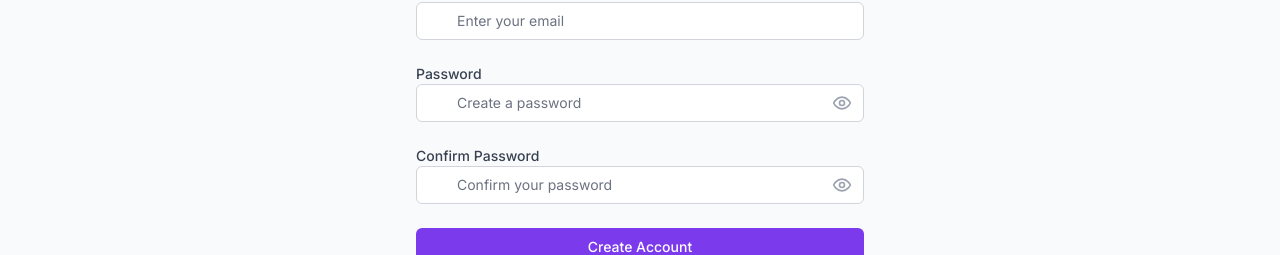
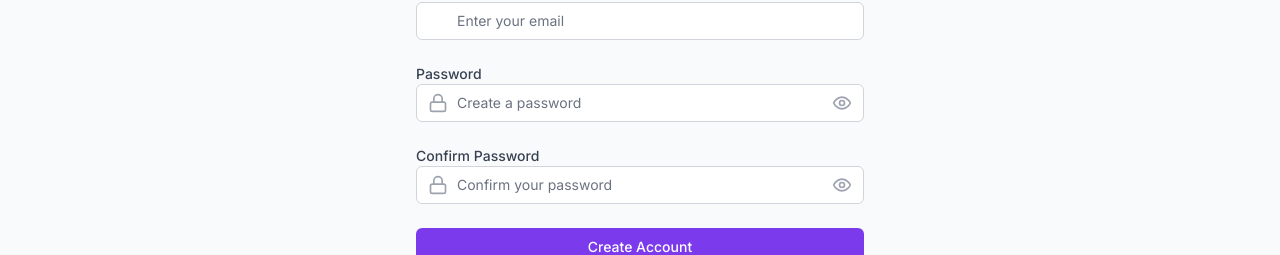
Before and after one commit to mohammad-aiman/Bayt-AL-Libaas, a Next.js app: page /auth/signup in a window 1280 px wide. Shown: the part 354-609 px from the top of the page. Built offline with nearby package versions, Linux system fonts and the light colour scheme; no server answers; the database is empty.

Commit message:
updated page.tsx

```diff
--- a/src/app/auth/signup/page.tsx
+++ b/src/app/auth/signup/page.tsx
@@ -205,7 +205,7 @@
                   required
                   value={formData.name}
                   onChange={(e) => handleChange('name', e.target.value)}
-                  className={`mobile:block mobile:w-full mobile:pl-10 mobile:pr-3 mobile:py-4 mobile:border mobile:rounded-mobile-lg mobile:focus:ring-2 mobile:focus:ring-accent-purple-500 mobile:focus:border-accent-purple-500 mobile:text-mobile-base mobile:placeholder-gray-400 mobile:min-h-touch sm:appearance-none sm:relative sm:block sm:w-full sm:pl-10 sm:pr-3 sm:py-2 sm:border sm:placeholder-gray-500 sm:text-gray-900 sm:rounded-md sm:focus:outline-none sm:focus:ring-accent-purple-500 sm:focus:border-accent-purple-500 sm:text-sm ${
+                  className={`mobile:block mobile:w-full mobile:pl-10 mobile:pr-3 mobile:py-4 mobile:border mobile:rounded-mobile-lg mobile:focus:ring-2 mobile:focus:ring-accent-purple-500 mobile:focus:border-accent-purple-500 mobile:text-mobile-base mobile:text-gray-900 mobile:placeholder-gray-400 mobile:min-h-touch sm:appearance-none sm:relative sm:block sm:w-full sm:pl-10 sm:pr-3 sm:py-2 sm:border sm:placeholder-gray-500 sm:text-gray-900 sm:rounded-md sm:focus:outline-none sm:focus:ring-accent-purple-500 sm:focus:border-accent-purple-500 sm:text-sm ${
                     errors.name
                       ? 'mobile:border-red-300 mobile:bg-red-50 sm:border-red-300'
                       : 'mobile:border-gray-300 mobile:bg-white sm:border-gray-300'
@@ -244,7 +244,7 @@
                   required
                   value={formData.email}
                   onChange={(e) => handleChange('email', e.target.value)}
-                  className={`mobile:block mobile:w-full mobile:pl-10 mobile:pr-3 mobile:py-4 mobile:border mobile:rounded-mobile-lg mobile:focus:ring-2 mobile:focus:ring-accent-purple-500 mobile:focus:border-accent-purple-500 mobile:text-mobile-base mobile:placeholder-gray-400 mobile:min-h-touch sm:appearance-none sm:relative sm:block sm:w-full sm:pl-10 sm:pr-3 sm:py-2 sm:border sm:placeholder-gray-500 sm:text-gray-900 sm:rounded-md sm:focus:outline-none sm:focus:ring-accent-purple-500 sm:focus:border-accent-purple-500 sm:text-sm ${
+                  className={`mobile:block mobile:w-full mobile:pl-10 mobile:pr-3 mobile:py-4 mobile:border mobile:rounded-mobile-lg mobile:focus:ring-2 mobile:focus:ring-accent-purple-500 mobile:focus:border-accent-purple-500 mobile:text-mobile-base mobile:text-gray-900 mobile:placeholder-gray-400 mobile:min-h-touch sm:appearance-none sm:relative sm:block sm:w-full sm:pl-10 sm:pr-3 sm:py-2 sm:border sm:placeholder-gray-500 sm:text-gray-900 sm:rounded-md sm:focus:outline-none sm:focus:ring-accent-purple-500 sm:focus:border-accent-purple-500 sm:text-sm ${
                     errors.email
                       ? 'mobile:border-red-300 mobile:bg-red-50 sm:border-red-300'
                       : 'mobile:border-gray-300 mobile:bg-white sm:border-gray-300'
@@ -283,7 +283,7 @@
                   required
                   value={formData.password}
                   onChange={(e) => handleChange('password', e.target.value)}
-                  className={`mobile:block mobile:w-full mobile:pl-10 mobile:pr-12 mobile:py-4 mobile:border mobile:rounded-mobile-lg mobile:focus:ring-2 mobile:focus:ring-accent-purple-500 mobile:focus:border-accent-purple-500 mobile:text-mobile-base mobile:placeholder-gray-400 mobile:min-h-touch sm:appearance-none sm:relative sm:block sm:w-full sm:pl-10 sm:pr-12 sm:py-2 sm:border sm:placeholder-gray-500 sm:text-gray-900 sm:rounded-md sm:focus:outline-none sm:focus:ring-accent-purple-500 sm:focus:border-accent-purple-500 sm:text-sm ${
+                  className={`mobile:block mobile:w-full mobile:pl-10 mobile:pr-10 mobile:py-4 mobile:border mobile:rounded-mobile-lg mobile:focus:ring-2 mobile:focus:ring-accent-purple-500 mobile:focus:border-accent-purple-500 mobile:text-mobile-base mobile:text-gray-900 mobile:placeholder-gray-400 mobile:min-h-touch sm:appearance-none sm:block sm:w-full sm:pl-10 sm:pr-10 sm:py-2 sm:border sm:placeholder-gray-500 sm:text-gray-900 sm:rounded-md sm:focus:outline-none sm:focus:ring-accent-purple-500 sm:focus:border-accent-purple-500 sm:text-sm ${
                     errors.password
                       ? 'mobile:border-red-300 mobile:bg-red-50 sm:border-red-300'
                       : 'mobile:border-gray-300 mobile:bg-white sm:border-gray-300'
@@ -330,7 +330,7 @@
                   required
                   value={formData.confirmPassword}
                   onChange={(e) => handleChange('confirmPassword', e.target.value)}
-                  className={`mobile:block mobile:w-full mobile:pl-10 mobile:pr-12 mobile:py-4 mobile:border mobile:rounded-mobile-lg mobile:focus:ring-2 mobile:focus:ring-accent-purple-500 mobile:focus:border-accent-purple-500 mobile:text-mobile-base mobile:placeholder-gray-400 mobile:min-h-touch sm:appearance-none sm:relative sm:block sm:w-full sm:pl-10 sm:pr-12 sm:py-2 sm:border sm:placeholder-gray-500 sm:text-gray-900 sm:rounded-md sm:focus:outline-none sm:focus:ring-accent-purple-500 sm:focus:border-accent-purple-500 sm:text-sm ${
+                  className={`mobile:block mobile:w-full mobile:pl-10 mobile:pr-10 mobile:py-4 mobile:border mobile:rounded-mobile-lg mobile:focus:ring-2 mobile:focus:ring-accent-purple-500 mobile:focus:border-accent-purple-500 mobile:text-mobile-base mobile:text-gray-900 mobile:placeholder-gray-400 mobile:min-h-touch sm:appearance-none sm:block sm:w-full sm:pl-10 sm:pr-10 sm:py-2 sm:border sm:placeholder-gray-500 sm:text-gray-900 sm:rounded-md sm:focus:outline-none sm:focus:ring-accent-purple-500 sm:focus:border-accent-purple-500 sm:text-sm ${
                     errors.confirmPassword
                       ? 'mobile:border-red-300 mobile:bg-red-50 sm:border-red-300'
                       : 'mobile:border-gray-300 mobile:bg-white sm:border-gray-300'
```
